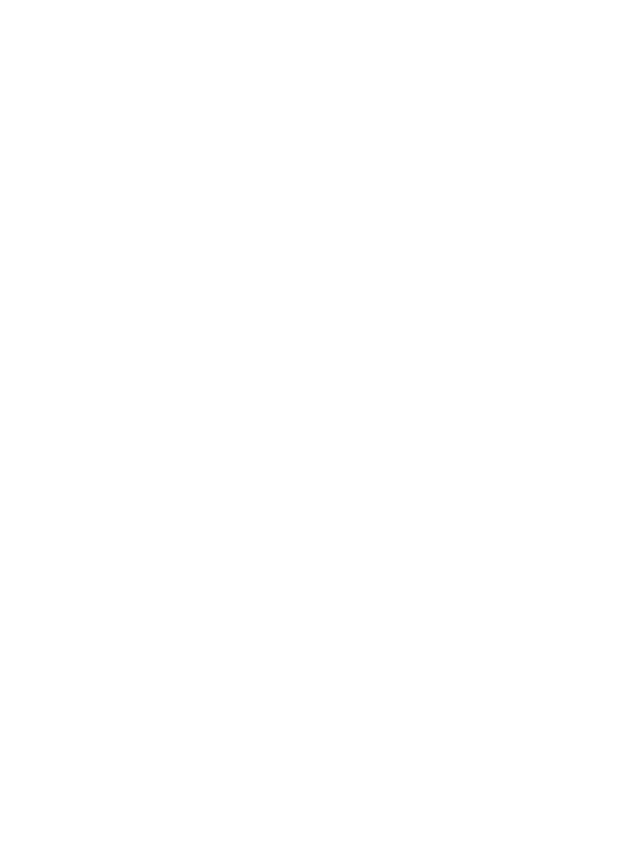
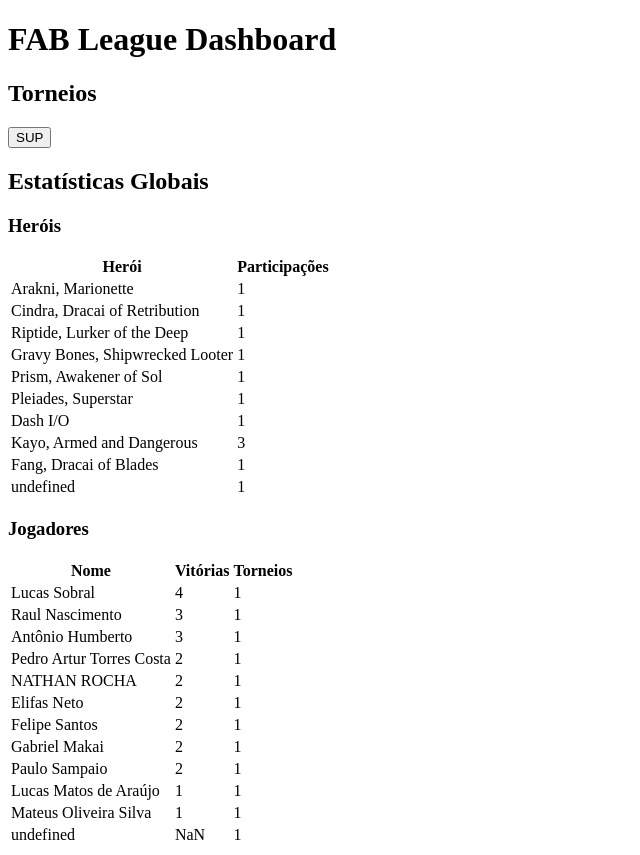
Before and after one commit to paulomcs/FABData, a plain HTML site: page index.html in a window 1280 px wide. Shown: the whole page, without its empty margins (0-640 px from the left). Before the commit the page ends 800 px from the top, so only its background shows below. Drawn offline with nearby package versions, Linux system fonts and the light colour scheme.

Commit message:
First itteration.

```diff
--- a/index.html
+++ b/index.html
@@ -1,10 +1,18 @@
 <!DOCTYPE html>
-<html lang="en">
+<html lang="pt-BR">
 <head>
-    <meta charset="UTF-8">
-    <meta name="viewport" content="width=device-width, initial-scale=1.0">
-    <title>Document</title>
+  <meta charset="UTF-8">
+  <meta name="viewport" content="width=device-width, initial-scale=1.0">
+  <title>FAB League Dashboard</title>
+  <link rel="stylesheet" href="style.css">
+  <script src="https://cdn.jsdelivr.net/npm/papaparse@5.4.1/papaparse.min.js"></script>
 </head>
 <body>
+  <h1>FAB League Dashboard</h1>
+  <div id="tournament-list"></div>
+  <div id="tournament-details"></div>
+  <div id="aggregated-stats"></div>
+
+  <script type="module" src="./src/main.js"></script>
 </body>
 </html>
--- /dev/null
+++ b/src/aggregator.js
@@ -0,0 +1,21 @@
+export class Aggregator {
+  aggregate(tournaments) {
+    const heroStats = {};
+    const playerStats = {};
+
+    tournaments.forEach(t => {
+      t.heroes.forEach(h => {
+        heroStats[h.hero] = heroStats[h.hero] || { count: 0, wins: 0 };
+        heroStats[h.hero].count++;
+      });
+
+      t.standings.forEach(s => {
+        playerStats[s.name] = playerStats[s.name] || { totalWins: 0, appearances: 0 };
+        playerStats[s.name].totalWins += s.wins;
+        playerStats[s.name].appearances++;
+      });
+    });
+
+    return { heroStats, playerStats };
+  }
+}
--- /dev/null
+++ b/src/data/SUP/28.09.2025-SUP-Pairings.csv
@@ -0,0 +1,25 @@
+Round,Table,Player 1 Name,Player 1 ID,Player 2 Name,Player 2 ID,Result
+1,1,Lucas Matos de Araújo,69518457,Felipe Santos,58337719,1WIN
+1,2,Mateus Oliveira Silva,95893671,Antônio Humberto,12427485,2WIN
+1,3,Gabriel Makai,18317156,Raul Nascimento,49431471,2WIN
+1,4,Paulo Sampaio,68572425,Pedro Artur Torres Costa,83291664,2WIN
+1,5,Elifas Neto,48287855,Lucas Sobral,98596597,2WIN
+1,6,NATHAN ROCHA,18317231,None,,1WIN
+2,1,NATHAN ROCHA,18317231,Raul Nascimento,49431471,1WIN
+2,2,Pedro Artur Torres Costa,83291664,Antônio Humberto,12427485,1WIN
+2,3,Lucas Matos de Araújo,69518457,Lucas Sobral,98596597,2WIN
+2,4,Paulo Sampaio,68572425,Felipe Santos,58337719,2WIN
+2,5,Gabriel Makai,18317156,Elifas Neto,48287855,2WIN
+2,6,Mateus Oliveira Silva,95893671,None,,1WIN
+3,1,NATHAN ROCHA,18317231,Lucas Sobral,98596597,2WIN
+3,2,Pedro Artur Torres Costa,83291664,Raul Nascimento,49431471,2WIN
+3,3,Lucas Matos de Araújo,69518457,Antônio Humberto,12427485,2WIN
+3,4,Elifas Neto,48287855,Mateus Oliveira Silva,95893671,1WIN
+3,5,Felipe Santos,58337719,Gabriel Makai,18317156,2WIN
+3,6,Paulo Sampaio,68572425,None,,1WIN
+4,1,Lucas Sobral,98596597,Pedro Artur Torres Costa,83291664,1WIN
+4,2,NATHAN ROCHA,18317231,Antônio Humberto,12427485,2WIN
+4,3,Raul Nascimento,49431471,Elifas Neto,48287855,1WIN
+4,4,Lucas Matos de Araújo,69518457,Paulo Sampaio,68572425,2WIN
+4,5,Felipe Santos,58337719,Mateus Oliveira Silva,95893671,1WIN
+4,6,Gabriel Makai,18317156,None,,1WIN
--- /dev/null
+++ b/src/data/SUP/28.09.2025-SUP-Standings.csv
@@ -0,0 +1,12 @@
+Rank,Name,Player ID,Wins
+1,Lucas Sobral,98596597,4
+2,Raul Nascimento,49431471,3
+3,Antônio Humberto,12427485,3
+4,Pedro Artur Torres Costa,83291664,2
+5,NATHAN ROCHA,18317231,2
+6,Elifas Neto,48287855,2
+7,Felipe Santos,58337719,2
+8,Gabriel Makai,18317156,2
+9,Paulo Sampaio,68572425,2
+10,Lucas Matos de Araújo,69518457,1
+11,Mateus Oliveira Silva,95893671,1
--- /dev/null
+++ b/src/data/SUP/28.09.2025-SUP-heroes.csv
@@ -0,0 +1,12 @@
+Player Name,Player ID,Country,Hero
+Antônio Humberto,12427485,BR,"Arakni, Marionette"
+Gabriel Makai,18317156,BR,"Cindra, Dracai of Retribution"
+Lucas Matos de Araújo,69518457,BR,"Riptide, Lurker of the Deep"
+Raul Nascimento,49431471,BR,"Gravy Bones, Shipwrecked Looter"
+Elifas Neto,48287855,BR,"Prism, Awakener of Sol"
+Mateus Oliveira Silva,95893671,BR,"Pleiades, Superstar"
+NATHAN ROCHA,18317231,BR,Dash I/O
+Paulo Sampaio,68572425,BR,"Kayo, Armed and Dangerous"
+Felipe Santos,58337719,BR,"Fang, Dracai of Blades"
+Lucas Sobral,98596597,BR,"Kayo, Armed and Dangerous"
+Pedro Artur Torres Costa,83291664,BR,"Kayo, Armed and Dangerous"
--- a/src/dataLoader.js
+++ b/src/dataLoader.js
@@ -0,0 +1,37 @@
+export class DataLoader {
+  constructor(basePath = './src/data') {
+    this.basePath = basePath;
+  }
+
+  async loadCSV(path) {
+    const response = await fetch(path);
+    if (!response.ok) {
+      throw new Error(`Erro ao carregar arquivo: ${path} (${response.status})`);
+    }
+    const text = await response.text();
+    return Papa.parse(text, { header: true }).data;
+  }
+
+  async loadTournaments() {
+    const collections = ['SUP']; // depois podemos automatizar isso
+    const tournaments = [];
+
+    for (const collection of collections) {
+      const folder = `${this.basePath}/${collection}`;
+
+      const files = [
+        '28.09.2025-SUP-heroes.csv',
+        '28.09.2025-SUP-Pairings.csv',
+        '28.09.2025-SUP-Standings.csv'
+      ];
+
+      const [heroes, pairings, standings] = await Promise.all(
+        files.map(f => this.loadCSV(`${folder}/${f}`))
+      );
+
+      tournaments.push({ collection, heroes, pairings, standings });
+    }
+
+    return tournaments;
+  }
+}
--- /dev/null
+++ b/src/main.js
@@ -0,0 +1,18 @@
+import { DataLoader } from './dataLoader.js';
+import { TournamentParser } from './tournamentParser.js';
+import { Aggregator } from './aggregator.js';
+import { UIRenderer } from './uiRenderer.js';
+
+(async function init() {
+  const loader = new DataLoader();
+  const parser = new TournamentParser();
+  const aggregator = new Aggregator();
+  const ui = new UIRenderer();
+
+  const rawTournaments = await loader.loadTournaments();
+  const tournaments = rawTournaments.map(t => parser.parseTournament(t));
+  const aggregated = aggregator.aggregate(tournaments);
+
+  ui.renderTournamentList(tournaments);
+  ui.renderAggregatedStats(aggregated);
+})();
--- a/src/tournamentParser.js
+++ b/src/tournamentParser.js
@@ -0,0 +1,25 @@
+export class TournamentParser {
+  parseTournament(raw) {
+    const { collection, heroes, pairings, standings } = raw;
+
+    return {
+      collection,
+      heroes: heroes.map(h => ({
+        name: h['Player Name'],
+        id: h['Player ID'],
+        hero: h['Hero']
+      })),
+      pairings: pairings.map(p => ({
+        round: p.Round,
+        player1: p['Player 1 Name'],
+        player2: p['Player 2 Name'],
+        result: p.Result
+      })),
+      standings: standings.map(s => ({
+        rank: Number(s.Rank),
+        name: s.Name,
+        wins: Number(s.Wins)
+      }))
+    };
+  }
+}
--- /dev/null
+++ b/src/uiRenderer.js
@@ -0,0 +1,31 @@
+export class UIRenderer {
+  renderTournamentList(tournaments) {
+    const container = document.getElementById('tournament-list');
+    container.innerHTML = '<h2>Torneios</h2>' + tournaments.map(t => `
+      <button class="tournament-btn" data-collection="${t.collection}">
+        ${t.collection}
+      </button>
+    `).join('');
+  }
+
+  renderAggregatedStats(stats) {
+    const container = document.getElementById('aggregated-stats');
+    const { heroStats, playerStats } = stats;
+
+    const heroesTable = Object.entries(heroStats).map(([hero, data]) =>
+      `<tr><td>${hero}</td><td>${data.count}</td></tr>`
+    ).join('');
+
+    const playersTable = Object.entries(playerStats).map(([name, data]) =>
+      `<tr><td>${name}</td><td>${data.totalWins}</td><td>${data.appearances}</td></tr>`
+    ).join('');
+
+    container.innerHTML = `
+      <h2>Estatísticas Globais</h2>
+      <h3>Heróis</h3>
+      <table><tr><th>Herói</th><th>Participações</th></tr>${heroesTable}</table>
+      <h3>Jogadores</h3>
+      <table><tr><th>Nome</th><th>Vitórias</th><th>Torneios</th></tr>${playersTable}</table>
+    `;
+  }
+}
```
Also changed, not shown: 1 other file.
